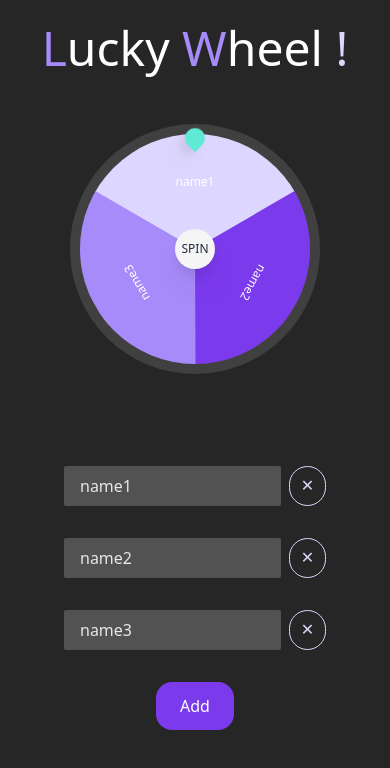
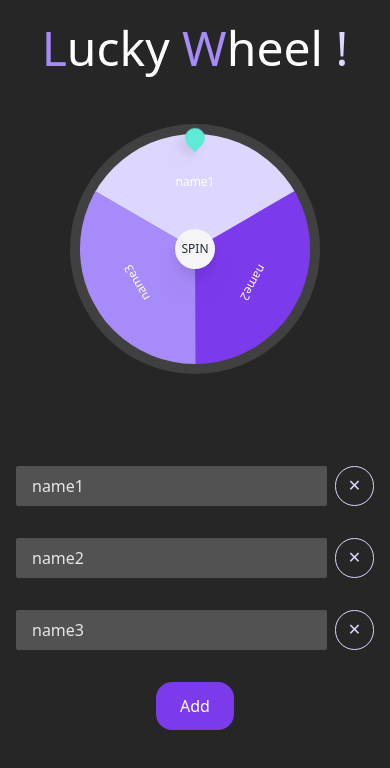
Before and after one commit to F9Uf/lucky-wheel, a Vue app: page / in a window 390 px wide. Shown: the top 768 px of the page. Built offline with nearby package versions, Linux system fonts and the light colour scheme.

Commit message:
feat: adjust padding bound

```diff
--- a/src/App.vue
+++ b/src/App.vue
@@ -11,7 +11,10 @@
       :items="items"
       @spinned="handleSpinned"
     />
-    <div class="grid grid-cols-1 md:grid-cols-2 lg:grid-cols-3 xl:grid-cols-5 gap-4 gap-y-8 w-full px-16 mt-16">
+    <div class="
+      grid grid-cols-1 md:grid-cols-2 lg:grid-cols-3 xl:grid-cols-5 gap-4 gap-y-8 w-full
+      px-4 md:px-10 lg:px-16 mt-16
+    ">
       <div
         v-for="(item, index) in items"
         :key="index"
```
